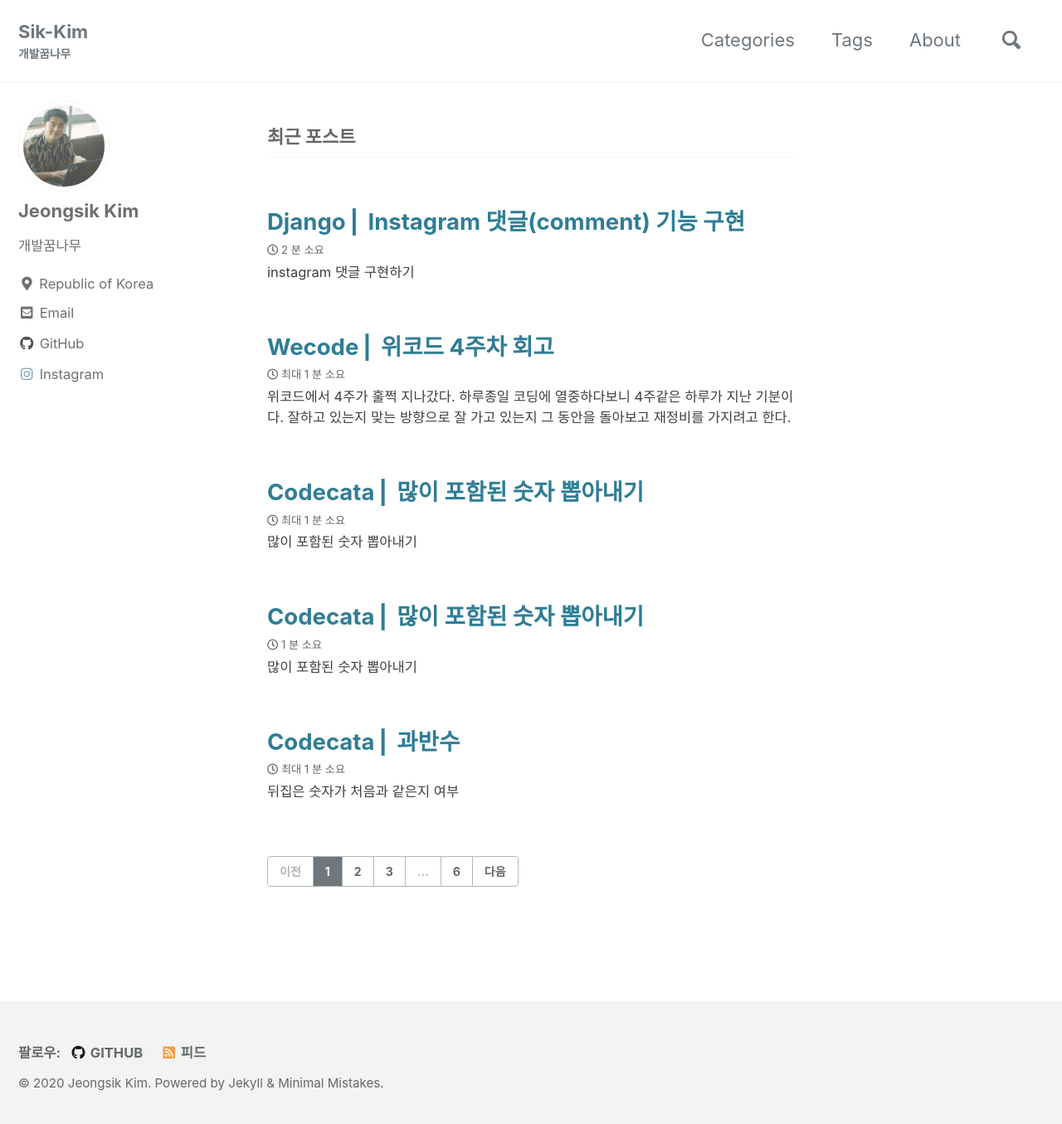
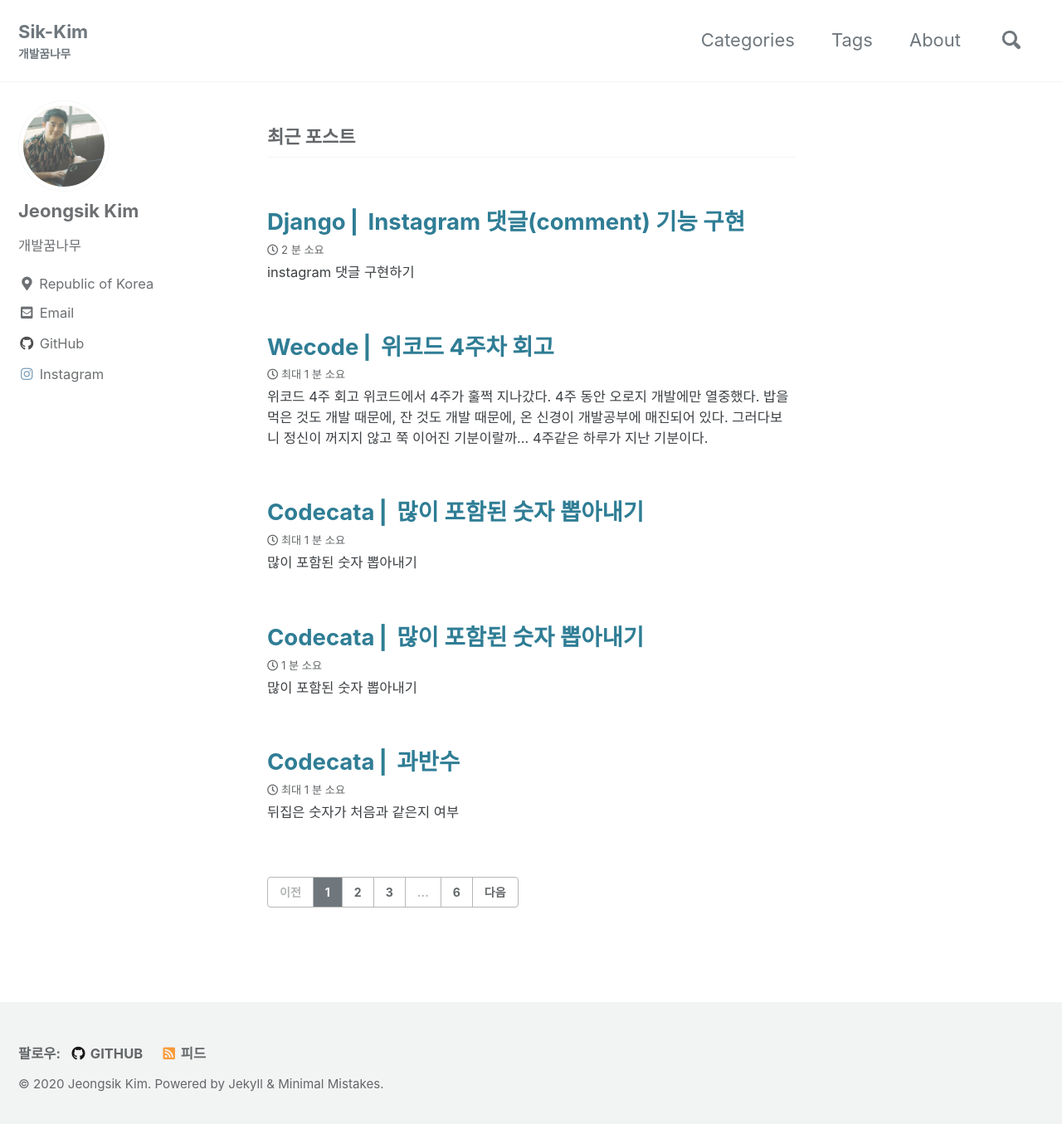
Before and after one commit to Sik-Kim/Sik-Kim.github.io, a Jekyll site: the page built from index.html, in a window 1280 px wide and 1362 px high. Shown: the top 1355 px of the window at 83% size. Built offline with Jekyll 4.4.1, drawn with Linux system fonts in a browser that asks for light colours; cached includes are drawn as plain includes; the list of posts is cut into pages by our own code.

Commit message:
update : TIL instagram comment API, change blog cotents

````diff
--- a/_posts/2020-11-15-wecode_4weeks.md
+++ b/_posts/2020-11-15-wecode_4weeks.md
@@ -12,20 +12,34 @@ category :
     - wecode
 ---
 
-위코드에서 4주가 훌쩍 지나갔다. 하루종일 코딩에 열중하다보니 4주같은 하루가 지난 기분이다.
-잘하고 있는지 맞는 방향으로 잘 가고 있는지 그 동안을 돌아보고 재정비를 가지려고 한다.
 
-!(pitstop)[]
+## 위코드 4주 회고
+위코드에서 4주가 훌쩍 지나갔다.
+4주 동안 오로지 개발에만 열중했다.
+밥을 먹은 것도 개발 때문에, 잔 것도 개발 때문에, 온 신경이 개발공부에 매진되어 있다.
+그러다보니 정신이 꺼지지 않고 쭉 이어진 기분이랄까... 4주같은 하루가 지난 기분이다.
+
+![time](https://i.ibb.co/LPjvC1t/time.png)
+
+<br><br>
+
+잘하고 있는지 잘 가고 있는지 돌아보고 재정비가 필요하다는 생각이 든다.
+~~결국 이것도 개발 떄문...~~
+
+![pitstop](https://i.ibb.co/fndQW6Q/pitstop.jpg)
+
+<br><br>
+
+## 4주가 지나고 달라진 점
+4주동안 많이 배우기도 하고 삽질도 정말 많이 했다. 파이썬 문법도 제대로 아는게 없었고 장고는 처음이였고 알고리즘도 기초부터 공부해야 했다.
+위코드 시작하는 날 옆방의 앞기수를 보고 아 한달뒤면 나도 어느정도 잘하겠지 했던건 착각이였다. 지금도 여전히 코드 쓰는건 어렵고 알아야 할 것은 무궁하며 동기들은 다 나보다 잘하는 것 같다.
+
+시행착오도 많이 겪었다. 장고를 한번 제대로 파해쳐 본다고 위코드와 별개로 어줍짢게 공부를 하며 이도저도 아닌 시간으로 몇일을 날리기도 했다.
+
+![jojigo](https://i.ibb.co/PWvkhdn/jojigo.jpg)
 
 
-## 4주가 지나고 달라진 점
-4주동안 많이 배우기도 하고 정말 삽질도 많이 했다. 파이썬 문법도 제대로 아는게 없었고 장고는 아예 처음이였으며 알고리즘도 완전 기초부터 공부해야 했다.
-위코드 첫날 아우라가 느껴지는 앞기수를 보고 아 한달뒤면 나도 어느정도 하겠지 했던건 착각이였다. 지금도 여전히 코드 쓰는건 어렵고 동기들은 다 나보다 잘하는 것 같다.
-
-시행착오도 많이 겪었다. 장고는 완전 처음이라 한번 제대로 해보자며 위코드와 개인적인 공부를 병행하다가 이도저도 아니게 되기도 하고...
-
-!(jojigo)[]
-
+<br><br>
 
 ## 깊이 파기위해 넓게 파자.
 난 뭔가를 배울때 남들에 비해 익숙해지는데 좀 느린편이다. 본질적인 것들이 이해가 잘 가지않으면 다음으로 못 넘어가는 성격 탓이다.
--- a/_posts/2020-11-15-westagram_comment.md
+++ b/_posts/2020-11-15-westagram_comment.md
@@ -14,19 +15,21 @@ category :
 
 # instagram 댓글 구현하기
 
-<br><br>
+<br>
 
 ## Preview
-instagram 댓글 기능을 구현하며 어느정도 스스로 코드를 짰다는 생각이 들었다!! 이런기분 처음이야..
+instagram 댓글을 구현하며 처음으로 내가 쓴 코드라는 생각이 들었다.
 회원가입, 로그인, 인증/인가 등 이전에는 다른 코드를 참조하며 억지로 코드를 만들고 그 코드를 이해하기 바빴다.
 **하지만 이번엔 무작정 코드를 쓰기 시작하기 전에 나도 생각이란걸 했다.**
 
 ![think zzal](https://i.ibb.co/B6LZj0w/think.jpg)
 
+<br>
+
 모델링을 생각해보고 참조값, 예외처리 등 코드에 필요한 내용을 노트에 쭉 써보니 뭔가 정리가 되는 느낌이였다.
 아 코드는 이렇게 짜는 거구나 하는 느낌이 왔다. ~~차각은 자유라고..~~
 
-<br><br>
+<br>
 
 ## 댓글 구현을 위해 고려한 점
 1. ERD diagram(model, type)
@@ -36,7 +39,7 @@ instagram 댓글 기능을 구현하며 어느정도 스스로 코드를 짰다
 5. 예외 처리에는 무엇이 있는지.
 6. 참조값 적용 방안
 
-<br><br>
+<br>
 
 ## models.py
 
@@ -62,7 +65,7 @@ class Comment(models.Model):
 
 ```
 
-<br><br>
+<br>
 
 ## views.py
 
@@ -114,7 +117,7 @@ class CommentView(View):
             return JsonResponse({"message": f"{ex}"}, status=400)
 ```
 
-<br><br>
+<br>
 
 ## login_decorator
 데코레이터는 따로 포스팅을 할 생각으로 별도로 언급하지 않고 코드만 넣어두겠다.
@@ -170,7 +173,7 @@ def login_decorator(original_function):
 
 ```
 
-<br><br>
+<br>
 
 ## request 내용
 httpie 프로그램을 사용해서 request를 서버로 전송했다.
@@ -182,7 +185,7 @@ image_url='https://i.ibb.co/6XZZb3v/zzal-start.jpg'
 comment='Good night!!!!'
 ```
 
-<br><br>
+<br>
 
 ## Terminal 화면
 
@@ -195,7 +198,7 @@ comment='Good night!!!!'
 
 
 
-<br><br>
+<br>
 
 ## Database Table(Mysql)
 여러번 request 하다보니 중복된 data 많은점 유의..
````
Also changed, not shown: other parts of _posts/2020-11-15-westagram_comment.md (+1 -0 lines).
